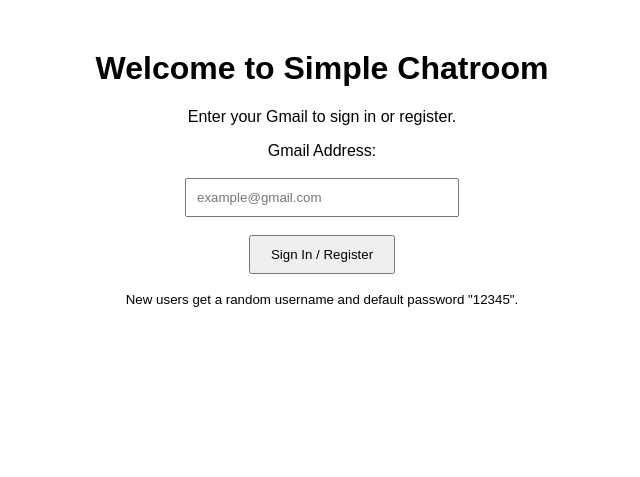
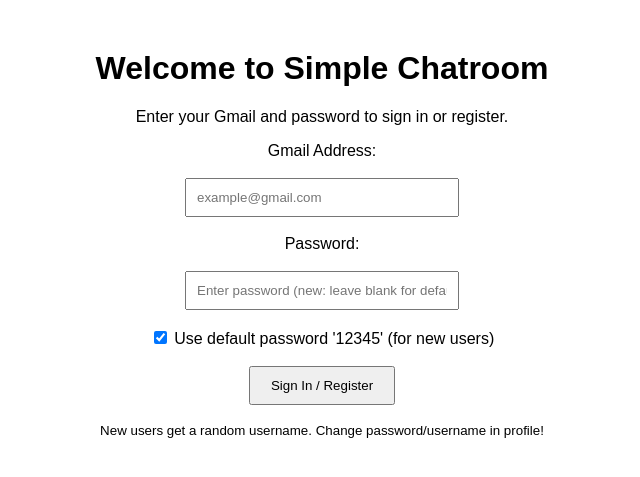
Before and after one commit to devdennie/simple-chatroom, a PHP site: page / in a window 1280 px wide. Shown: the top 477 px of the page, without its empty margins (318-958 px from the left). Run offline with PHP 8.4, Linux system fonts and the light colour scheme.

Commit message:
Add files via upload
feat(auth): add password field and new user signup option

- Added password field to chatroom registration form
- Introduced "new user" checkbox for simplified signup
- New users can register with email only and receive default password "12345"
- Default password can be updated later in profile settings

```diff
--- a/index.php
+++ b/index.php
@@ -98,15 +98,21 @@ if ($_SERVER['REQUEST_METHOD'] === 'POST') {
 </head>
 <body>
     <h1>Welcome to Simple Chatroom</h1>
-    <p>Enter your Gmail to sign in or register.</p>
+    <p>Enter your Gmail and password to sign in or register.</p>
     <?php if (isset($error)): ?>
-        <p style="color: red;"><?php echo $error; ?></p>
+        <p style="color: red;"><?php echo htmlspecialchars($error); ?></p>
     <?php endif; ?>
     <form method="POST" action="">
         <label for="email">Gmail Address:</label><br><br>
         <input type="email" id="email" name="email" placeholder="example@gmail.com" required style="padding: 10px; width: 250px;"><br><br>
+
+        <label for="password">Password:</label><br><br>
+        <input type="password" id="password" name="password" placeholder="Enter password (new: leave blank for default '12345')" style="padding: 10px; width: 250px;"><br><br>
+
+        <label><input type="checkbox" name="use_default" <?php echo empty($_POST['password']) ? 'checked' : ''; ?>> Use default password '12345' (for new users)</label><br><br>
+
         <input type="submit" value="Sign In / Register" style="padding: 10px 20px;">
     </form>
-    <p><small>New users get a random username and default password "12345".</small></p>
+    <p><small>New users get a random username. Change password/username in profile!</small></p>
 </body>
 </html>
```
